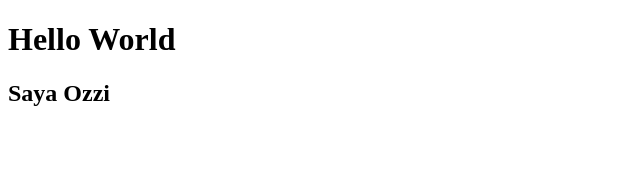
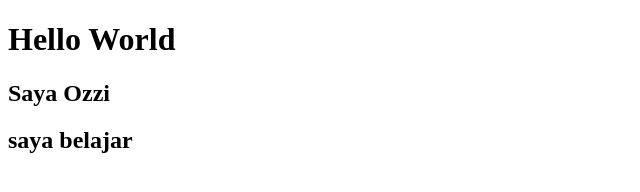
Before and after one commit to ozziardhi/Revou_ozzi, a plain HTML site: page index.html in a window 1280 px wide. Shown: the whole page, without its empty margins (0-640 px from the left). Drawn offline with Linux system fonts and the light colour scheme.

Commit message:
saya belajar

```diff
--- a/index.html
+++ b/index.html
@@ -10,6 +10,7 @@
       Hello World
    </h1>
    <h2>Saya Ozzi</h2>
+   <h2>saya belajar</h2>
 
 </body>
 </html>
```
